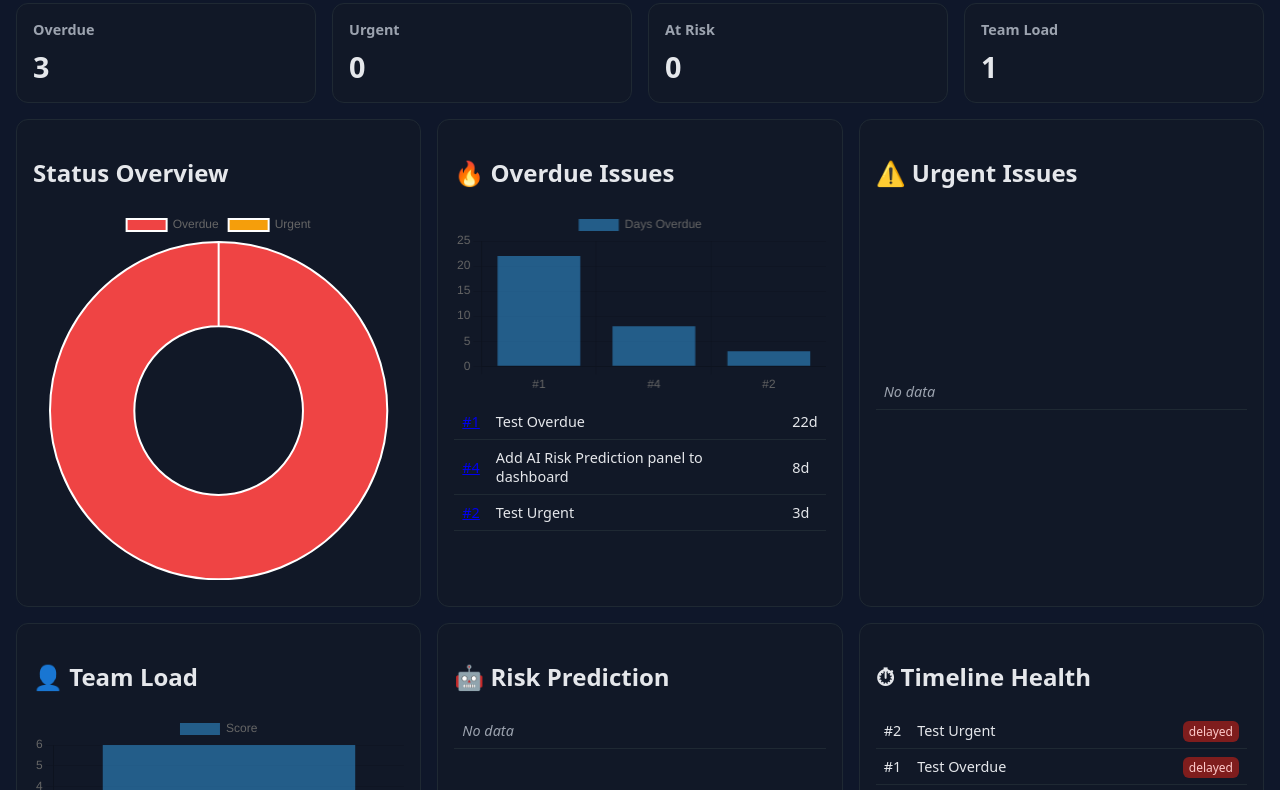
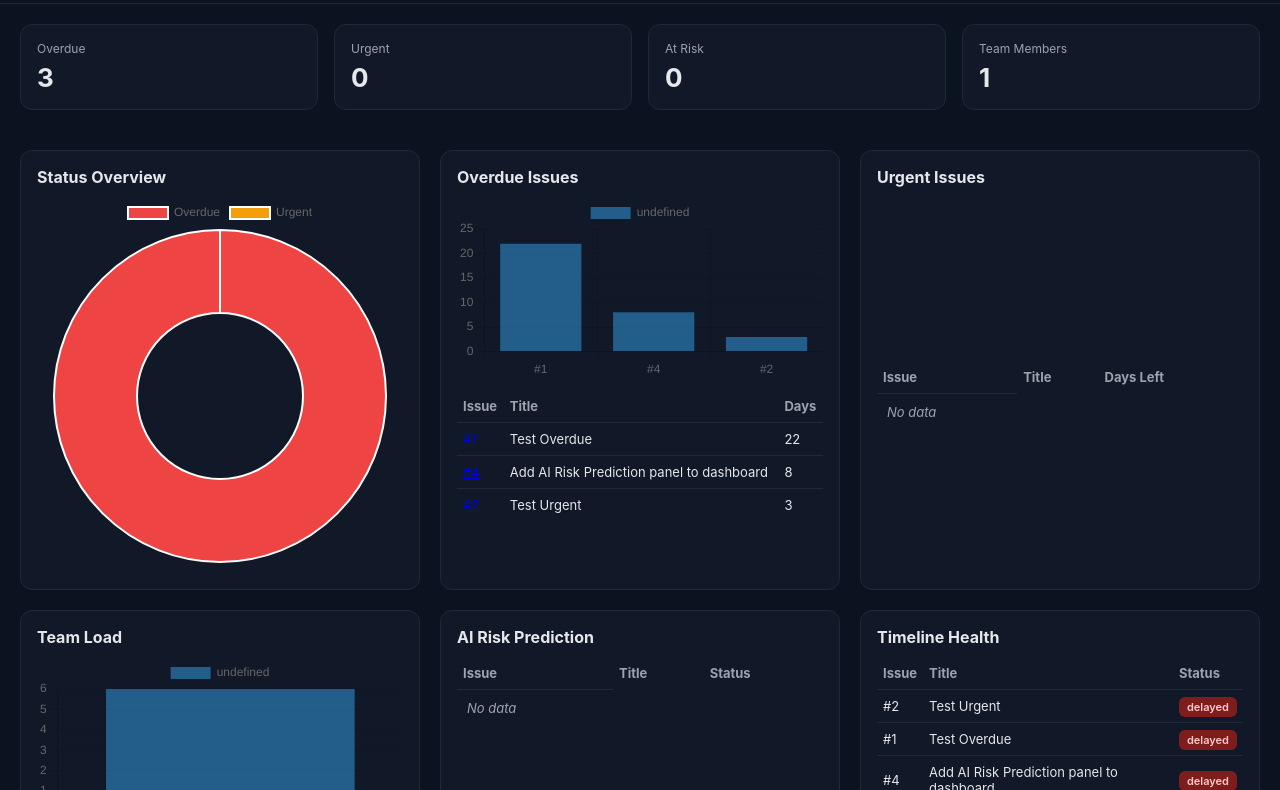
Before and after one commit to potatoscript/portfolio-dashboard, a website: page docs/index.html in a window 1280 px wide. Shown: the part 77-867 px from the top of the page. Drawn offline with nearby package versions, Linux system fonts and the light colour scheme.

Commit message:
Refactor index.html for improved layout and styles
Updated styles and structure of the Project Health Dashboard to enhance layout and readability.

```diff
--- a/docs/index.html
+++ b/docs/index.html
@@ -1,116 +1,132 @@
 <!DOCTYPE html>
 <html lang="en">
 <head>
-<meta charset="UTF-8" />
-<meta name="viewport" content="width=device-width, initial-scale=1" />
+<meta charset="UTF-8">
+<meta name="viewport" content="width=device-width, initial-scale=1">
 <title>Project Health Dashboard</title>
 
 <script src="https://cdn.jsdelivr.net/npm/chart.js"></script>
 
 <style>
 :root {
-  --bg:#0f172a;
+  --bg:#0b1220;
   --card:#111827;
   --text:#e5e7eb;
   --muted:#9ca3af;
+  --border:#1f2937;
   --danger:#ef4444;
   --warn:#f59e0b;
   --ok:#10b981;
-  --border:#1f2933;
 }
 
 body {
   margin:0;
-  font-family:system-ui;
+  font-family:-apple-system,BlinkMacSystemFont,Segoe UI,Roboto;
   background:var(--bg);
   color:var(--text);
-  padding:1rem;
 }
 
 /* HEADER */
 .header {
-  display:flex;
-  justify-content:space-between;
-  align-items:center;
-  flex-wrap:wrap;
+  padding:20px;
+  border-bottom:1px solid var(--border);
 }
 
-h1 { margin:0; }
-.sub { color:var(--muted); font-size:.9rem; }
+.header h1 {
+  margin:0;
+  font-size:20px;
+}
 
-/* KPI CARDS */
+.sub {
+  color:var(--muted);
+  font-size:13px;
+}
+
+/* KPI STRIP */
 .kpis {
   display:grid;
-  grid-template-columns:repeat(auto-fit,minmax(200px,1fr));
-  gap:1rem;
-  margin-top:1rem;
+  grid-template-columns:repeat(auto-fit,minmax(160px,1fr));
+  gap:16px;
+  padding:20px;
 }
 
 .kpi {
   background:var(--card);
-  padding:1rem;
+  border:1px solid var(--border);
   border-radius:12px;
-  border:1px solid var(--border);
+  padding:16px;
 }
 
-.kpi h3 {
-  margin:0;
-  font-size:.9rem;
+.kpi .label {
+  font-size:12px;
   color:var(--muted);
 }
 
 .kpi .value {
-  font-size:1.8rem;
+  font-size:26px;
   font-weight:bold;
-  margin-top:.5rem;
+  margin-top:6px;
 }
 
-/* DASHBOARD GRID */
-.dashboard {
+/* GRID */
+.grid {
   display:grid;
-  grid-template-columns:repeat(auto-fit,minmax(320px,1fr));
-  gap:1rem;
-  margin-top:1rem;
+  grid-template-columns:repeat(auto-fit,minmax(400px,1fr));
+  gap:20px;
+  padding:20px;
 }
 
+/* CARD */
 .card {
   background:var(--card);
+  border:1px solid var(--border);
   border-radius:12px;
-  padding:1rem;
-  border:1px solid var(--border);
+  padding:16px;
 }
 
-canvas { margin-bottom:10px; }
+.card h2 {
+  margin:0 0 10px 0;
+  font-size:16px;
+}
 
 /* TABLE */
 table {
   width:100%;
   border-collapse:collapse;
-  font-size:.9rem;
+  font-size:13px;
 }
 
-th, td {
-  padding:.5rem;
-  border-bottom:1px solid var(--border);
+th {
+  text-align:left;
+  color:var(--muted);
+  padding:8px 6px;
 }
 
-th { color:var(--muted); text-align:left; }
-
-.score { color:var(--warn); font-weight:bold; }
-
-.badge {
-  padding:2px 6px;
-  border-radius:6px;
-  font-size:.75rem;
+td {
+  padding:8px 6px;
+  border-top:1px solid var(--border);
 }
 
-.badge.danger { background:#7f1d1d; color:#fecaca; }
-.badge.warn { background:#78350f; color:#fde68a; }
-.badge.ok { background:#064e3b; color:#6ee7b7; }
+/* BADGES */
+.badge {
+  padding:3px 8px;
+  border-radius:6px;
+  font-size:11px;
+  font-weight:600;
+}
+
+.badge.red { background:#7f1d1d; color:#fecaca; }
+.badge.orange { background:#78350f; color:#fde68a; }
+.badge.green { background:#064e3b; color:#6ee7b7; }
 
 .empty {
   color:var(--muted);
   font-style:italic;
+  padding:10px;
+}
+
+canvas {
+  margin-bottom:10px;
 }
 </style>
 </head>
@@ -119,30 +135,18 @@ th { color:var(--muted); text-align:left; }
 
 <div class="header">
   <h1>📊 Project Health Dashboard</h1>
-  <p id="generatedAt" class="sub">Loading...</p>
+  <div id="generatedAt" class="sub">Loading...</div>
 </div>
 
-<!-- KPI SUMMARY -->
+<!-- KPI -->
 <div class="kpis">
-  <div class="kpi">
-    <h3>Overdue</h3>
-    <div id="kpiOverdue" class="value">0</div>
-  </div>
-  <div class="kpi">
-    <h3>Urgent</h3>
-    <div id="kpiUrgent" class="value">0</div>
-  </div>
-  <div class="kpi">
-    <h3>At Risk</h3>
-    <div id="kpiRisk" class="value">0</div>
-  </div>
-  <div class="kpi">
-    <h3>Team Load</h3>
-    <div id="kpiUsers" class="value">0</div>
-  </div>
+  <div class="kpi"><div class="label">Overdue</div><div id="kpiOverdue" class="value">0</div></div>
+  <div class="kpi"><div class="label">Urgent</div><div id="kpiUrgent" class="value">0</div></div>
+  <div class="kpi"><div class="label">At Risk</div><div id="kpiRisk" class="value">0</div></div>
+  <div class="kpi"><div class="label">Team Members</div><div id="kpiUsers" class="value">0</div></div>
 </div>
 
-<div class="dashboard">
+<div class="grid">
 
   <!-- STATUS -->
   <div class="card">
@@ -152,35 +156,60 @@ th { color:var(--muted); text-align:left; }
 
   <!-- OVERDUE -->
   <div class="card">
-    <h2>🔥 Overdue Issues</h2>
+    <h2>Overdue Issues</h2>
     <canvas id="overdueChart"></canvas>
-    <table><tbody id="overdue"></tbody></table>
+    <table>
+      <thead>
+        <tr><th>Issue</th><th>Title</th><th>Days</th></tr>
+      </thead>
+      <tbody id="overdue"></tbody>
+    </table>
   </div>
 
   <!-- URGENT -->
   <div class="card">
-    <h2>⚠️ Urgent Issues</h2>
+    <h2>Urgent Issues</h2>
     <canvas id="urgentChart"></canvas>
-    <table><tbody id="urgent"></tbody></table>
+    <table>
+      <thead>
+        <tr><th>Issue</th><th>Title</th><th>Days Left</th></tr>
+      </thead>
+      <tbody id="urgent"></tbody>
+    </table>
   </div>
 
   <!-- TEAM -->
   <div class="card">
-    <h2>👤 Team Load</h2>
+    <h2>Team Load</h2>
     <canvas id="userChart"></canvas>
-    <table><tbody id="users"></tbody></table>
+    <table>
+      <thead>
+        <tr><th>User</th><th>Overdue</th><th>Urgent</th><th>Score</th></tr>
+      </thead>
+      <tbody id="users"></tbody>
+    </table>
   </div>
 
-  <!-- AI PREDICTION -->
+  <!-- AI -->
   <div class="card">
-    <h2>🤖 Risk Prediction</h2>
-    <table><tbody id="predictions"></tbody></table>
+    <h2>AI Risk Prediction</h2>
+    <table>
+      <thead>
+        <tr><th>Issue</th><th>Title</th><th>Status</th></tr>
+      </thead>
+      <tbody id="predictions"></tbody>
+    </table>
   </div>
 
   <!-- TIMELINE -->
   <div class="card">
-    <h2>⏱ Timeline Health</h2>
-    <table><tbody id="timeline"></tbody></table>
+    <h2>Timeline Health</h2>
+    <table>
+      <thead>
+        <tr><th>Issue</th><th>Title</th><th>Status</th></tr>
+      </thead>
+      <tbody id="timeline"></tbody>
+    </table>
   </div>
 
 </div>
@@ -193,110 +222,81 @@ fetch("overdue.json")
   document.getElementById("generatedAt").textContent =
     "Updated: " + new Date(data.generatedAt).toLocaleString();
 
-  // =====================
   // KPI
-  // =====================
-  document.getElementById("kpiOverdue").textContent = data.overdueCount || 0;
-  document.getElementById("kpiUrgent").textContent = data.urgentCount || 0;
-  document.getElementById("kpiRisk").textContent = data.predictions?.length || 0;
-  document.getElementById("kpiUsers").textContent = data.overloadedUsers?.length || 0;
+  kpiOverdue.textContent = data.overdueCount || 0;
+  kpiUrgent.textContent = data.urgentCount || 0;
+  kpiRisk.textContent = data.predictions?.length || 0;
+  kpiUsers.textContent = data.overloadedUsers?.length || 0;
 
-  // =====================
   // STATUS CHART
-  // =====================
-  new Chart(document.getElementById("statusChart"), {
-    type: "doughnut",
-    data: {
-      labels: ["Overdue", "Urgent"],
-      datasets: [{
-        data: [data.overdueCount || 0, data.urgentCount || 0],
-        backgroundColor: ["#ef4444", "#f59e0b"]
+  new Chart(statusChart, {
+    type:"doughnut",
+    data:{
+      labels:["Overdue","Urgent"],
+      datasets:[{
+        data:[data.overdueCount||0, data.urgentCount||0],
+        backgroundColor:["#ef4444","#f59e0b"]
       }]
     }
   });
 
-  // =====================
-  // CHARTS
-  // =====================
-  const createBar = (id, labels, values, label) => {
+  // CHART HELPER
+  const bar = (id, labels, values) => {
     if (!labels.length) return;
     new Chart(document.getElementById(id), {
-      type: "bar",
-      data: {
-        labels,
-        datasets: [{ label, data: values }]
-      }
+      type:"bar",
+      data:{ labels, datasets:[{ data:values }] }
     });
   };
 
-  createBar("overdueChart",
-    data.topOverdue.map(i => "#" + i.number),
-    data.topOverdue.map(i => i.daysOverdue),
-    "Days Overdue"
+  bar("overdueChart",
+    data.topOverdue.map(i=>"#"+i.number),
+    data.topOverdue.map(i=>i.daysOverdue)
   );
 
-  createBar("urgentChart",
-    data.urgentItems.map(i => "#" + i.number),
-    data.urgentItems.map(i => i.daysLeft),
-    "Days Left"
+  bar("urgentChart",
+    data.urgentItems.map(i=>"#"+i.number),
+    data.urgentItems.map(i=>i.daysLeft)
   );
 
-  createBar("userChart",
-    data.overloadedUsers.map(u => u.user),
-    data.overloadedUsers.map(u => u.score),
-    "Score"
+  bar("userChart",
+    data.overloadedUsers.map(u=>u.user),
+    data.overloadedUsers.map(u=>u.score)
   );
 
-  // =====================
   // TABLE HELPER
-  // =====================
   const fill = (id, arr, fn) => {
     const el = document.getElementById(id);
-    el.innerHTML = "";
-
-    if (!arr || !arr.length) {
-      el.innerHTML = `<tr><td class="empty">No data</td></tr>`;
+    el.innerHTML="";
+    if (!arr?.length) {
+      el.innerHTML=`<tr><td class="empty">No data</td></tr>`;
       return;
     }
-
-    arr.forEach(i => el.insertAdjacentHTML("beforeend", fn(i)));
+    arr.forEach(i=>el.insertAdjacentHTML("beforeend", fn(i)));
   };
 
   const link = i =>
     `<a href="https://github.com/${i.repo}/issues/${i.number}" target="_blank">#${i.number}</a>`;
 
-  // =====================
-  // TABLES
-  // =====================
   fill("overdue", data.topOverdue, i =>
-    `<tr><td>${link(i)}</td><td>${i.title}</td><td>${i.daysOverdue}d</td></tr>`);
+    `<tr><td>${link(i)}</td><td>${i.title}</td><td>${i.daysOverdue}</td></tr>`);
 
   fill("urgent", data.urgentItems, i =>
-    `<tr><td>${link(i)}</td><td>${i.title}</td><td>${i.daysLeft}d</td></tr>`);
+    `<tr><td>${link(i)}</td><td>${i.title}</td><td>${i.daysLeft}</td></tr>`);
 
   fill("users", data.overloadedUsers, u =>
-    `<tr><td>${u.user}</td><td>${u.overdue}</td><td>${u.urgent}</td><td class="score">${u.score}</td></tr>`);
+    `<tr><td>${u.user}</td><td>${u.overdue}</td><td>${u.urgent}</td><td>${u.score}</td></tr>`);
 
   fill("predictions", data.predictions, i =>
-    `<tr><td>${link(i)}</td><td>${i.title}</td><td><span class="badge danger">${i.prediction}</span></td></tr>`);
+    `<tr><td>${link(i)}</td><td>${i.title}</td><td><span class="badge red">${i.prediction}</span></td></tr>`);
 
   fill("timeline", data.timeline, i => {
-    let badge = "ok";
-    if (i.status === "delayed") badge = "danger";
-    else if (i.status === "at-risk") badge = "warn";
-
-    return `<tr>
-      <td>#${i.number}</td>
-      <td>${i.title}</td>
-      <td><span class="badge ${badge}">${i.status}</span></td>
-    </tr>`;
+    let cls="green";
+    if(i.status==="delayed") cls="red";
+    else if(i.status==="at-risk") cls="orange";
+    return `<tr><td>#${i.number}</td><td>${i.title}</td><td><span class="badge ${cls}">${i.status}</span></td></tr>`;
   });
 
-})
-.catch(err => {
-  console.error(err);
-  document.getElementById("generatedAt").textContent =
-    "Failed to load dashboard data";
 });
 </script>
 
```
